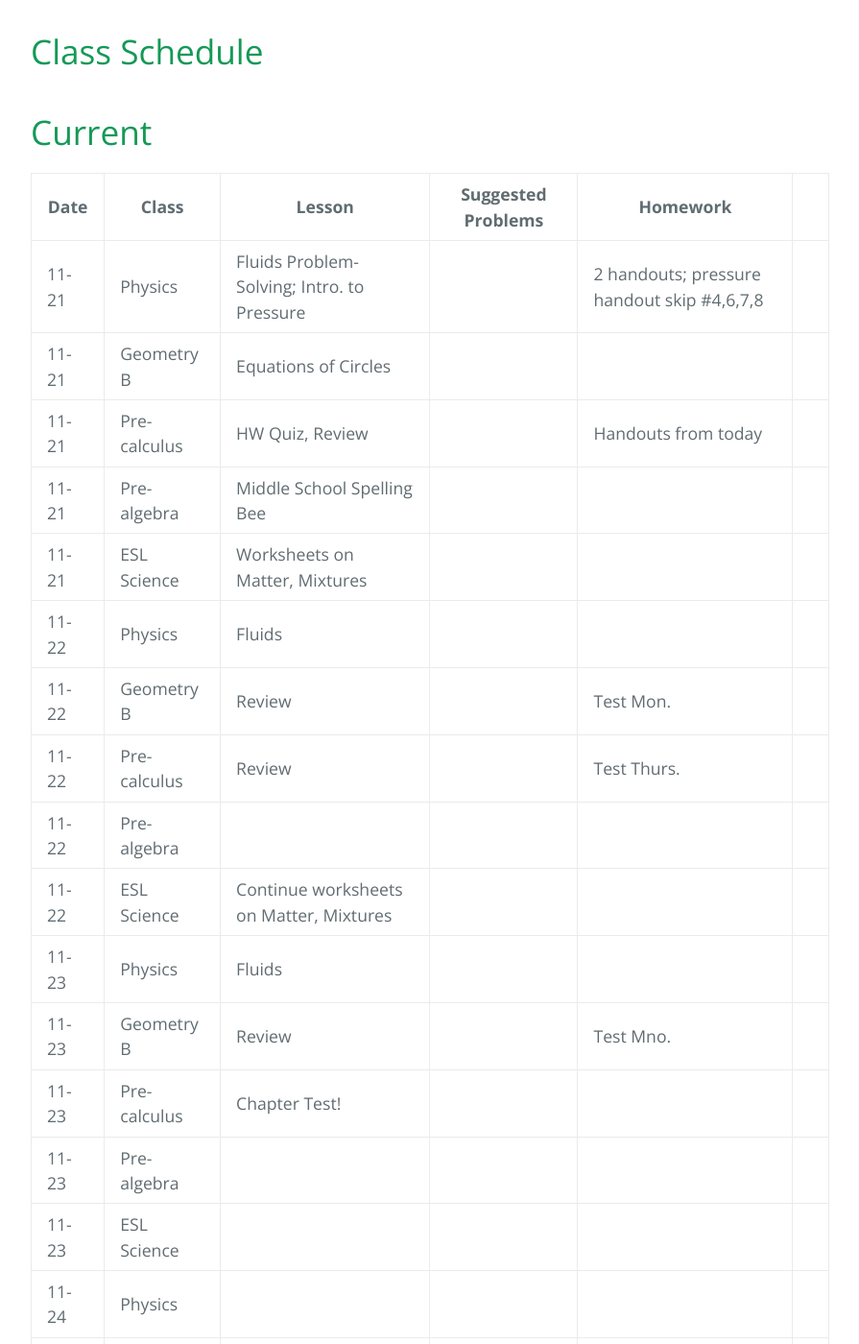
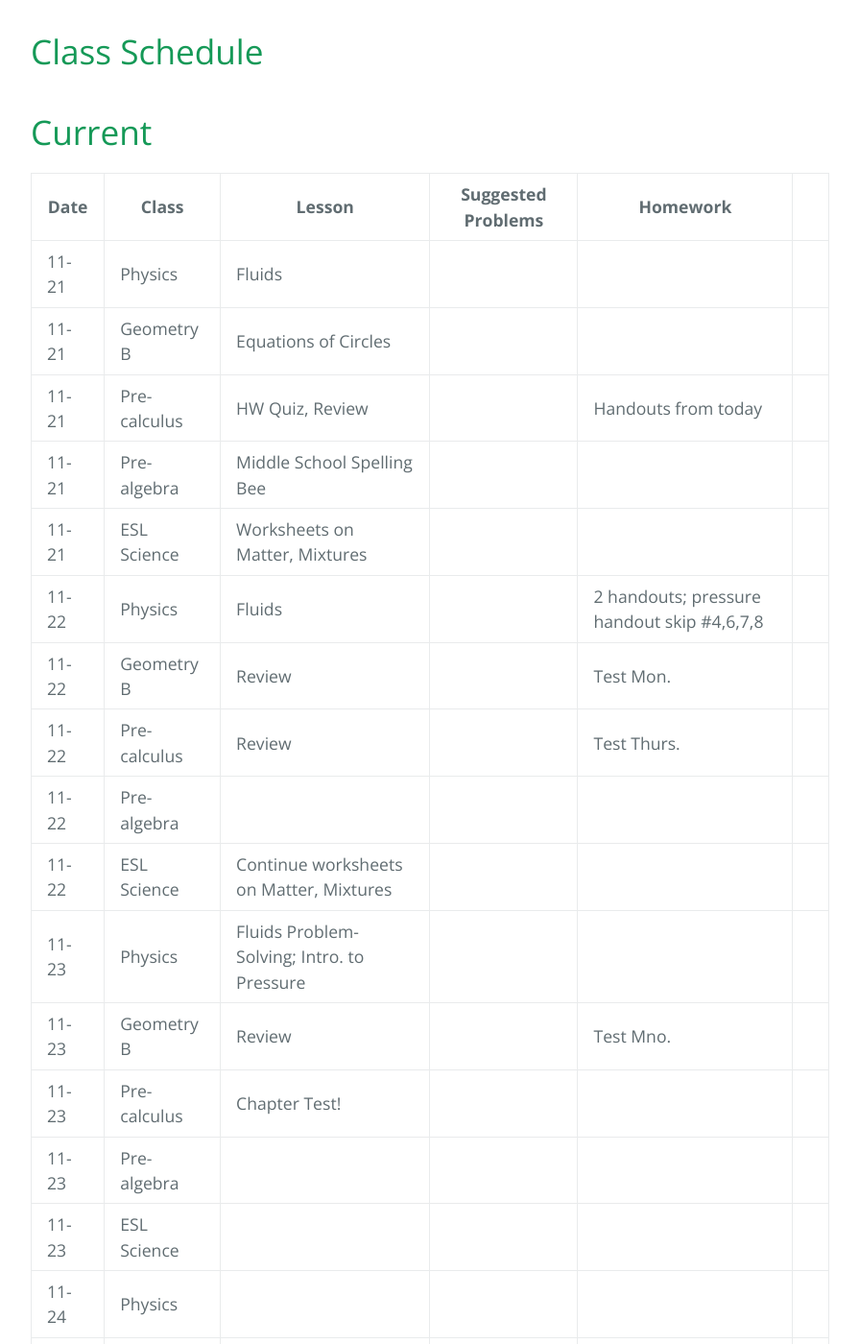
Before and after one commit to gpayoo/gpayoo, a Jekyll site: the page built from index.md, in a window 1280 px wide and 1400 px high, scrolled down 388 px. Shown: the whole window at 96% size, without its empty margins (192-1087 px from the left). Built offline with Jekyll 4.4.1, drawn with Linux system fonts in a browser that asks for light colours; our own code applies the rules of GitHub Pages for plain Markdown files.

```diff
--- a/index.md
+++ b/index.md
@@ -10,17 +10,17 @@ layout: default
 
 | Date | Class | Lesson | Suggested Problems | Homework |
 | ---- | ----- | ------ | -------- | ---
-| 11-21 | Physics | Fluids Problem-Solving; Intro. to Pressure  | | 2 handouts; pressure handout skip #4,6,7,8
+| 11-21 | Physics | Fluids   | |
 | 11-21 | Geometry B | Equations of Circles | |  |
 | 11-21 | Pre-calculus | HW Quiz, Review   | | Handouts from today
 | 11-21 | Pre-algebra | Middle School Spelling Bee | |
 | 11-21 | ESL Science | Worksheets on Matter, Mixtures |  |
-| 11-22 | Physics | Fluids | |
+| 11-22 | Physics | Fluids | |  2 handouts; pressure handout skip #4,6,7,8
 | 11-22 | Geometry B |Review | | Test Mon.|
 | 11-22 | Pre-calculus | Review  | | Test Thurs.
 | 11-22 | Pre-algebra |  | |
 | 11-22 | ESL Science | Continue worksheets on Matter, Mixtures  |  |
-| 11-23 | Physics | Fluids | |
+| 11-23 | Physics | Fluids Problem-Solving; Intro. to Pressure | |
 | 11-23 | Geometry B |Review | | Test Mno.|
 | 11-23 | Pre-calculus | Chapter Test!  | |
 | 11-23 | Pre-algebra |  | |
```
